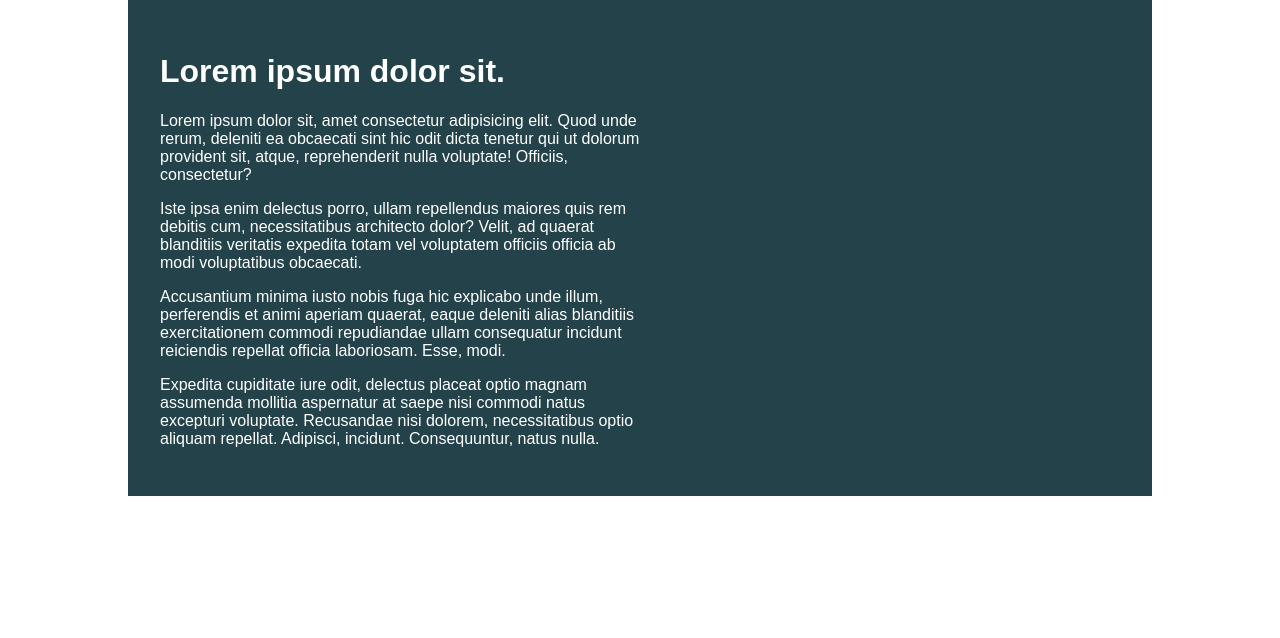
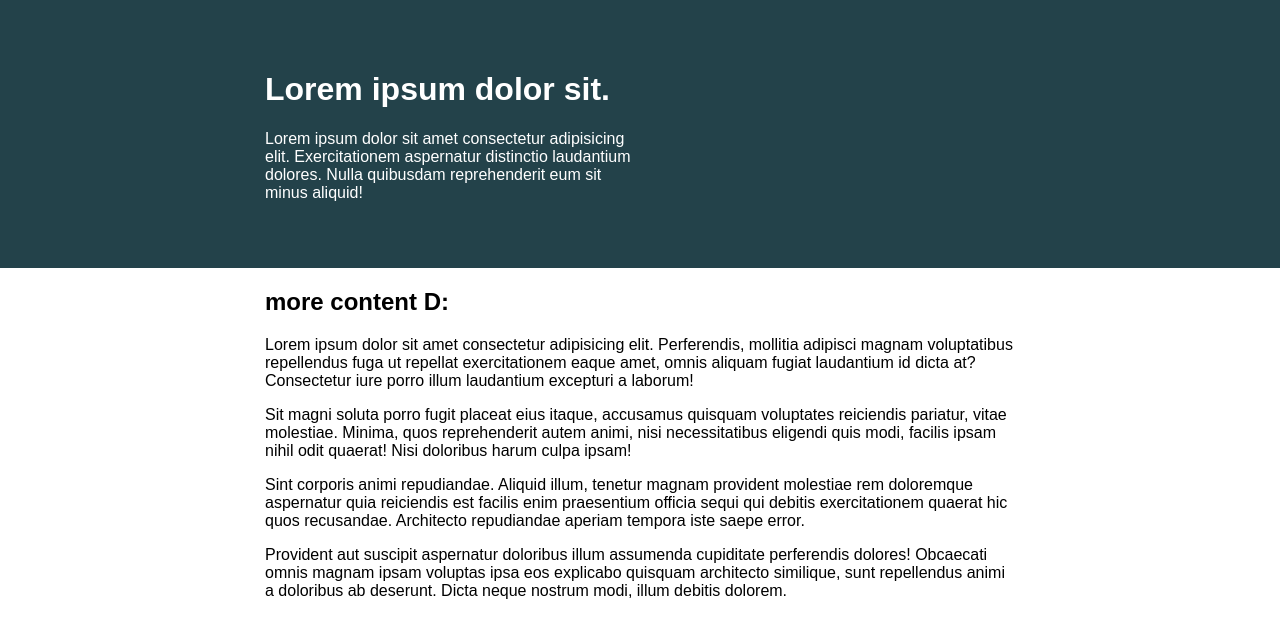
Before and after one commit to shktkt219/CRL, a plain HTML site: page index.html in a window 1280 px wide. Drawn offline with Linux system fonts and the light colour scheme.

Commit message:
edited css html

```diff
--- a/index.html
+++ b/index.html
@@ -1,6 +1,5 @@
 <!DOCTYPE html>
 <html lang="en">
-
 <head>
     <meta charset="UTF-8">
     <meta name="viewport" content="width=device-width, initial-scale=1.0">
@@ -8,25 +7,22 @@
 
     <link rel="stylesheet" href="style.css">
 </head>
+<body>
+    <div class="intro">
+        <div class="container">
 
-<body>
-    <div class="container">
-        <div class="intro-content">
-            <h1>Lorem ipsum dolor sit.</h1>
-            <p>Lorem ipsum dolor sit, amet consectetur adipisicing elit. Quod unde rerum, deleniti ea obcaecati sint hic
-                odit dicta tenetur qui ut dolorum provident sit, atque, reprehenderit nulla voluptate! Officiis,
-                consectetur?</p>
-            <p>Iste ipsa enim delectus porro, ullam repellendus maiores quis rem debitis cum, necessitatibus architecto
-                dolor? Velit, ad quaerat blanditiis veritatis expedita totam vel voluptatem officiis officia ab modi
-                voluptatibus obcaecati.</p>
-            <p>Accusantium minima iusto nobis fuga hic explicabo unde illum, perferendis et animi aperiam quaerat, eaque
-                deleniti alias blanditiis exercitationem commodi repudiandae ullam consequatur incidunt reiciendis
-                repellat officia laboriosam. Esse, modi.</p>
-            <p>Expedita cupiditate iure odit, delectus placeat optio magnam assumenda mollitia aspernatur at saepe nisi
-                commodi natus excepturi voluptate. Recusandae nisi dolorem, necessitatibus optio aliquam repellat.
-                Adipisci, incidunt. Consequuntur, natus nulla.</p>
+            <div class="intro-content">
+                <h1>Lorem ipsum dolor sit.</h1>
+                <p>Lorem ipsum dolor sit amet consectetur adipisicing elit. Exercitationem aspernatur distinctio laudantium dolores. Nulla quibusdam reprehenderit eum sit minus aliquid!</p>
+            </div>
         </div>
     </div>
+    <div class="container">
+        <h2>more content D:</h2>
+        <p>Lorem ipsum dolor sit amet consectetur adipisicing elit. Perferendis, mollitia adipisci magnam voluptatibus repellendus fuga ut repellat exercitationem eaque amet, omnis aliquam fugiat laudantium id dicta at? Consectetur iure porro illum laudantium excepturi a laborum!</p>
+        <p>Sit magni soluta porro fugit placeat eius itaque, accusamus quisquam voluptates reiciendis pariatur, vitae molestiae. Minima, quos reprehenderit autem animi, nisi necessitatibus eligendi quis modi, facilis ipsam nihil odit quaerat! Nisi doloribus harum culpa ipsam!</p>
+        <p>Sint corporis animi repudiandae. Aliquid illum, tenetur magnam provident molestiae rem doloremque aspernatur quia reiciendis est facilis enim praesentium officia sequi qui debitis exercitationem quaerat hic quos recusandae. Architecto repudiandae aperiam tempora iste saepe error.</p>
+        <p>Provident aut suscipit aspernatur doloribus illum assumenda cupiditate perferendis dolores! Obcaecati omnis magnam ipsam voluptas ipsa eos explicabo quisquam architecto similique, sunt repellendus animi a doloribus ab deserunt. Dicta neque nostrum modi, illum debitis dolorem.</p>
+    </div>
 </body>
-
 </html>
--- a/style.css
+++ b/style.css
@@ -1,14 +1,16 @@
 /* INSTRUCTIONS
  *
- * 1) Limit the total width of
- *    the .intro-conent to about half
- *    of it's parent
+ * 1) Keep the text inside .intro-content
+ *    in the same place, but have the background
+ *    extend from one side of the viewport
+ *    to the other, no matter how wide or narrow
+ *    the browser is.
  *
- * 2) Stop the text from overflowing
- *    out the bottom at small screen
- *    widths
+ * 2) Limit the maximum width of the text in the
+ *    bottom area.
  *
  * You may modify the HTML if needed
+ * (you probably should for this challenge)
  *
  */
 
@@ -21,15 +23,16 @@ body {
   font-family: sans-serif;
 }
 
-.container {
+.intro {
   background: #23424a;
   color: white;
+  padding: 50px 0;
+}
 
+.container {
   width: 80%;
+  max-width: 750px;
   margin: 0 auto;
-
-  padding: 2em;
-  /* height: 300px; */
 }
 
 .intro-content {
```
